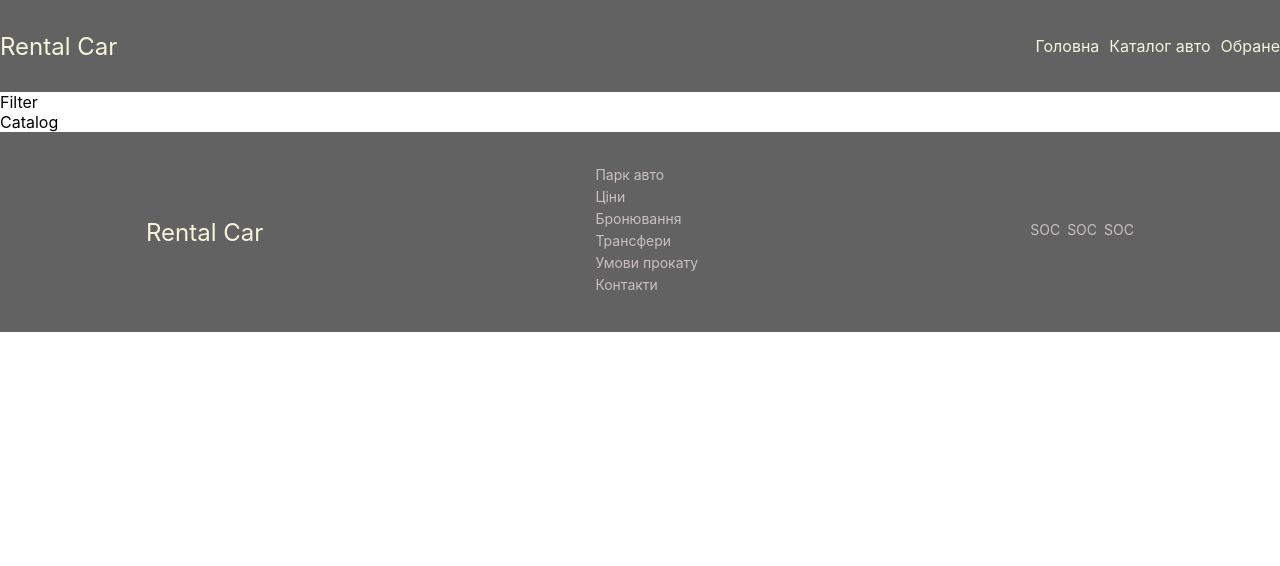
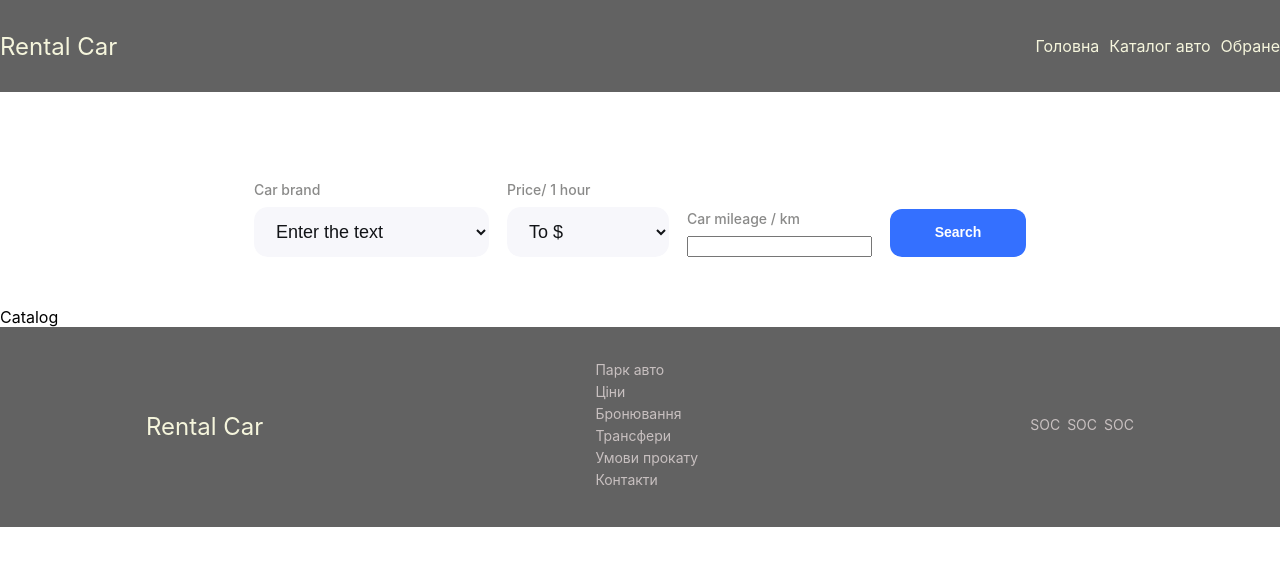
Before and after one commit to Kateryna18/car_rental_testTask, a React (Create React App) app: page / in a window 1280 px wide. Shown: the top 566 px of the page. Built offline with nearby package versions, Linux system fonts and the light colour scheme.

Commit message:
added markup filter

```diff
--- a/src/components/Filter/Filter.jsx
+++ b/src/components/Filter/Filter.jsx
@@ -3,6 +3,32 @@ import css from './Filter.module.css';
 
 export default function Filter() {
   return (
-    <div>Filter</div>
-  )
+    <>
+      <form className={css.form}>
+        <div className={css.box}>
+          <label htmlFor="car_brand" className={css.label}>
+            Car brand
+          </label>
+          <select name="car_brand" id="car_brand" className={css.select}>
+            <option value="">Enter the text</option>
+          </select>
+        </div>
+        <div className={css.box}>
+          <label htmlFor="price" className={css.label}>
+            Price/ 1 hour
+          </label>
+          <select name="price" id="price" className={css.select}>
+            <option value="">To $</option>
+          </select>
+        </div>
+        <div className={css.box}>
+          <label htmlFor="car_mileage" className={css.label}>
+            Сar mileage / km
+          </label>
+          <input type="text" id="car_mileage"/>
+        </div>
+        <button type="submit" className={css.button}>Search</button>
+      </form>
+    </>
+  );
 }
--- a/src/components/Filter/Filter.module.css
+++ b/src/components/Filter/Filter.module.css
@@ -0,0 +1,56 @@
+.form {
+    display: flex;
+    justify-content: center;
+    align-items: flex-end;
+    gap: 18px;
+    padding-top: 90px;
+    margin-bottom: 50px;
+}
+
+.box {
+    display: flex;
+    flex-direction: column;
+    gap: 8px;
+}
+
+.label {
+    /* font-family: ; */
+    font-weight: 500;
+    font-size: 14px;
+    line-height: 1.2;
+    color: #8A8A89;
+}
+
+.select {
+    padding: 14px 89px 14px 18px;
+    border: none;
+    border-radius: 14px;
+    background-color: #F7F7FB;
+
+    /* font-family: ; */
+    font-weight: 500;
+    font-size: 18px;
+    line-height: 2.5;
+    color: #121417;
+}
+
+.button {
+    width: 136px;
+    height: 48px;
+    padding-top: 14px;
+    padding-bottom: 14px;
+    border-radius: 12px;
+    border: none;
+
+    /* font-family: ; */
+    text-align: center;
+    font-weight: 600;
+    font-size: 14px;
+    line-height: 1.4;
+    background-color: #3470FF;
+    color: #FFFFFF;
+}
+
+.button:hover, .button:focus {
+    background-color: #0B44CD;
+}
```
